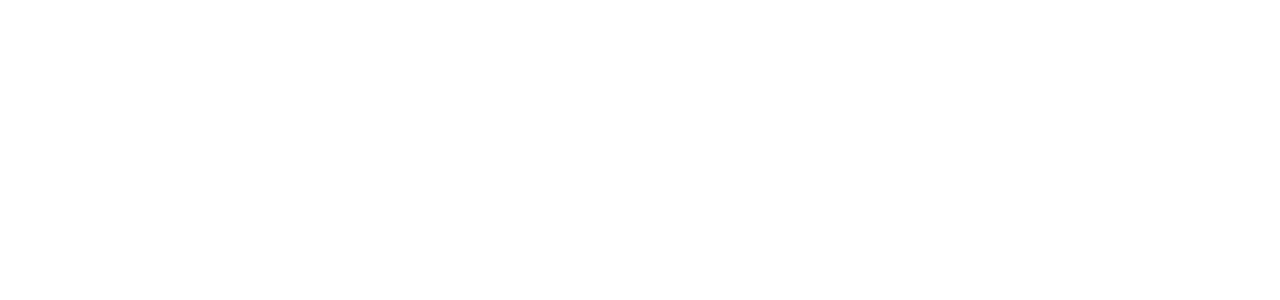
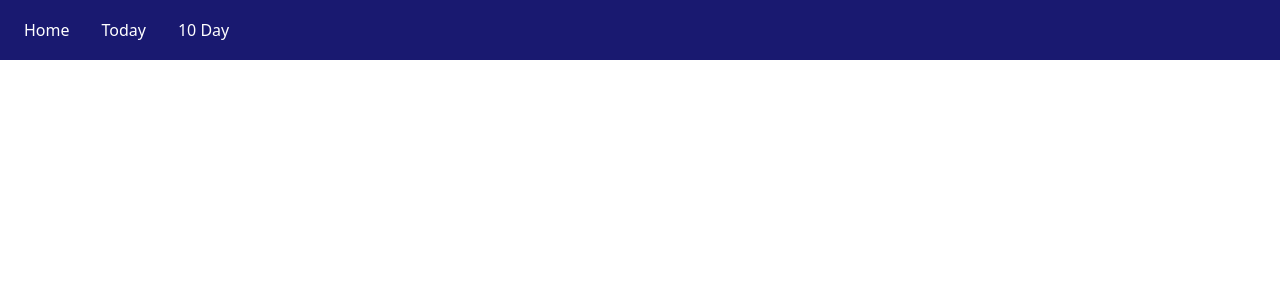
Before and after one commit to snehathomas4427/Weather-app, a Flask app: page /tenday in a window 1280 px wide. Before the commit the part shown is empty. Shown: the top 300 px of the page. Run offline with Flask 3, Linux system fonts and the light colour scheme.

Commit message:
sneha's changes

```diff
--- a/website/templates/base.html
+++ b/website/templates/base.html
@@ -6,18 +6,34 @@
 
     <link href="https://cdn.jsdelivr.net/npm/bootstrap@5.3.3/dist/css/bootstrap.min.css" rel="stylesheet" integrity="sha384-QWTKZyjpPEjISv5WaRU9OFeRpok6YctnYmDr5pNlyT2bRjXh0JMhjY6hW+ALEwIH" crossorigin="anonymous">
 
-
-
     <title>{% block title %} {% endblock %}</title>
 </head>
 <body>
+    <style>
+        .custom-bg {
+            background-color:midnightblue ;
+            height: 60px;
+        }
+    </style>
 
+    <nav class="navbar navbar-expand-lg navbar-dark custom-bg">
+        <button class="navbar-toggler" type="button" data-toggle="collapse" data-target="#navbar">
+            <span class="navbar-toggler-icon"></span>
+        </button>
 
-    <div class="container">
-        Hello
-    </div>
+        <div class="collapse navbar-collapse ms-3" id="navbar">
+            <div class="navbar-nav">
+                <a class="nav-item nav-link text-white me-3" id="home" href="/">Home</a>
+                <a class="nav-item nav-link text-white me-3" id="today" href="/today">Today</a>
+                <a class="nav-item nav-link text-white" id="tenday" href="/tenday">10 Day</a>
+            </div>
+        </div>
+    </nav>
+
+    <div class="container">{%block content%} {% endblock %}</div> <!---override in each template (today, tenday, etc)--->
 
     <script src="https://cdn.jsdelivr.net/npm/@popperjs/core@2.11.8/dist/umd/popper.min.js" integrity="sha384-I7E8VVD/ismYTF4hNIPjVp/Zjvgyol6VFvRkX/vR+Vc4jQkC+hVqc2pM8ODewa9r" crossorigin="anonymous"></script>
     <script src="https://cdn.jsdelivr.net/npm/bootstrap@5.3.3/dist/js/bootstrap.min.js" integrity="sha384-0pUGZvbkm6XF6gxjEnlmuGrJXVbNuzT9qBBavbLwCsOGabYfZo0T0to5eqruptLy" crossorigin="anonymous"></script>
+
 </body>
 </html>
--- a/website/templates/home.html
+++ b/website/templates/home.html
@@ -1,3 +1,2 @@
 {%extends 'base.html'%} <!---exact same as base.html, but you can override any blocks defined inside base.html--->
-
 {% block title %} Home {% endblock %}
--- a/website/templates/tenday.html
+++ b/website/templates/tenday.html
@@ -0,0 +1,2 @@
+{%extends 'base.html'%}
+{% block title %} 10-Day {% endblock %}
--- a/website/templates/today.html
+++ b/website/templates/today.html
@@ -1 +1,6 @@
+{%extends 'base.html'%}
+{% block title %} Today {% endblock %}
+
+{%block content%}
 <h1>today</h1>
+{% endblock %}
```
